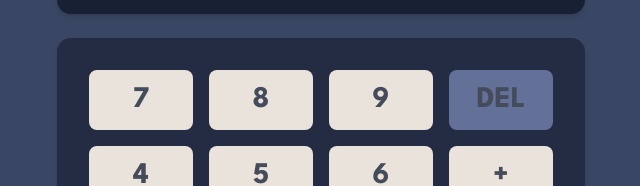
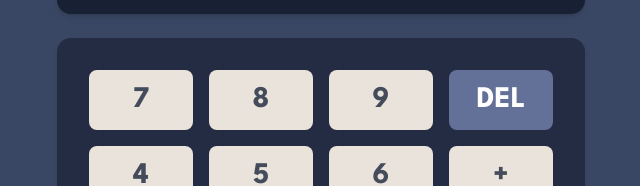
Before and after one commit to AnthonyChablov/calculator-app-ui, a React (Vite) app: page / in a window 1280 px wide. Shown: the part 266-452 px from the top of the page, without its empty margins (319-959 px from the left). Built offline with nearby package versions, Linux system fonts and the light colour scheme.

Commit message:
feat: apply tailwind css animations

```diff
--- a/src/App.tsx
+++ b/src/App.tsx
@@ -9,7 +9,11 @@ function App() {
   const { getThemeClass } = useThemeStore();
 
   return (
-    <div className={cn(`font-sans h-screen ${getThemeClass("bg")}`)}>
+    <div
+      className={cn(
+        `font-sans h-screen ${getThemeClass("bg")} transition-all duration-500 ease-in-out`
+      )}
+    >
       <Calculator />
     </div>
   );
--- a/src/components/Calculator/components/Buttons/Button/Button.tsx
+++ b/src/components/Calculator/components/Buttons/Button/Button.tsx
@@ -26,7 +26,7 @@ const Button: React.FC<ButtonProps> = ({
       hover:bg-gray-50 focus:outline-none focus:ring-2
       focus:ring-indigo-500 focus:ring-offset-2
       transition-all duration-300 ease-in-out
-      hover:scale-110
+      hover:scale-105
     `,
     className
   );
--- a/src/components/Calculator/components/Buttons/ButtonGrid.tsx
+++ b/src/components/Calculator/components/Buttons/ButtonGrid.tsx
@@ -73,7 +73,7 @@ const ButtonGrid = ({
                 `${getThemeClass("textSecondary")}
                 ${getThemeClass("keyBgNeutral")}
                 ${getThemeClass("keyShadow")}
-                ${key === "DEL" && `${getThemeClass("keyBg")} `}`
+                ${key === "DEL" && `${getThemeClass("keyBg")} ${getThemeClass("textPrimary")}`}`
               )}
               key={key}
               label={key}
--- a/src/components/Calculator/components/Header/Toggle/Toggle.tsx
+++ b/src/components/Calculator/components/Header/Toggle/Toggle.tsx
@@ -40,7 +40,7 @@ const Toggle = ({ onThemeChange, initialTheme, title }: ToggleProps) => {
   return (
     <div
       className="flex items-center justify-center space-x-6 transition-all duration-300 ease-in-out
-                  hover:scale-110"
+                  hover:scale-105"
     >
       {title && (
         <ParagraphText
```
